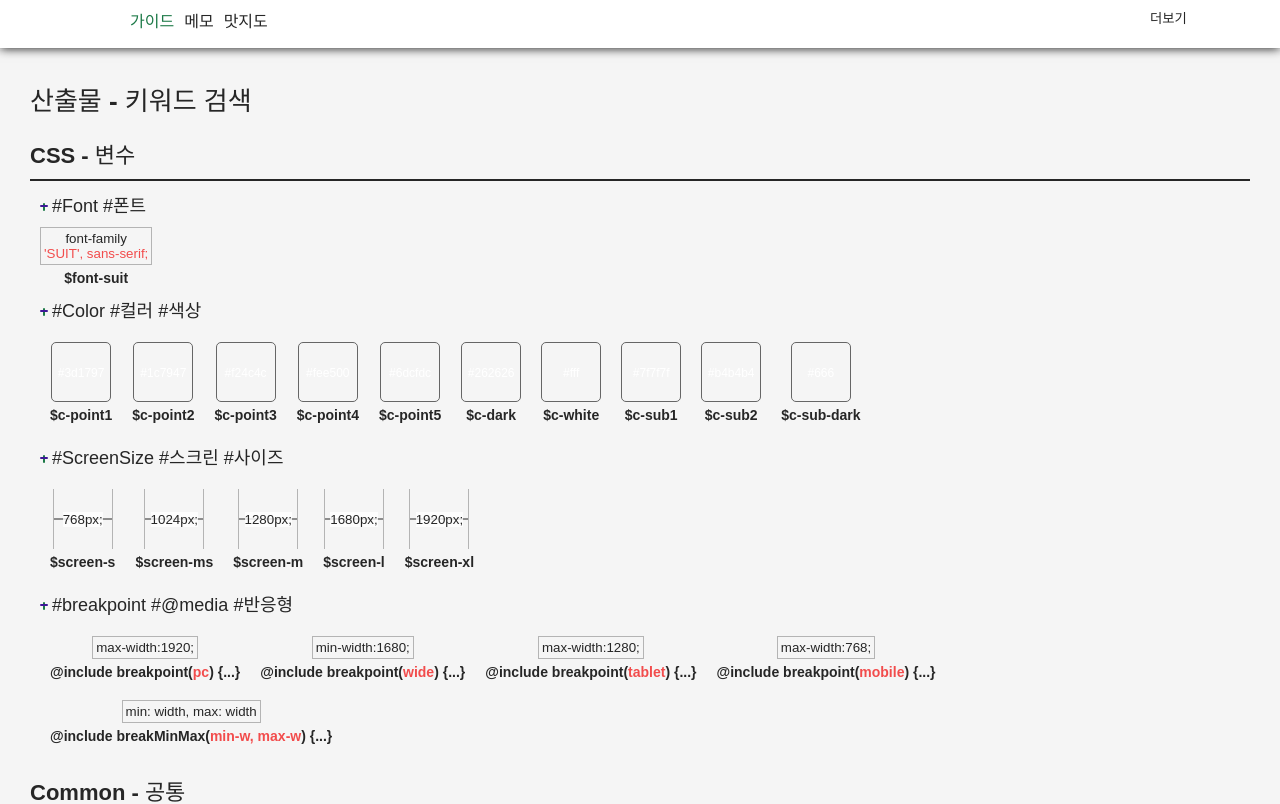
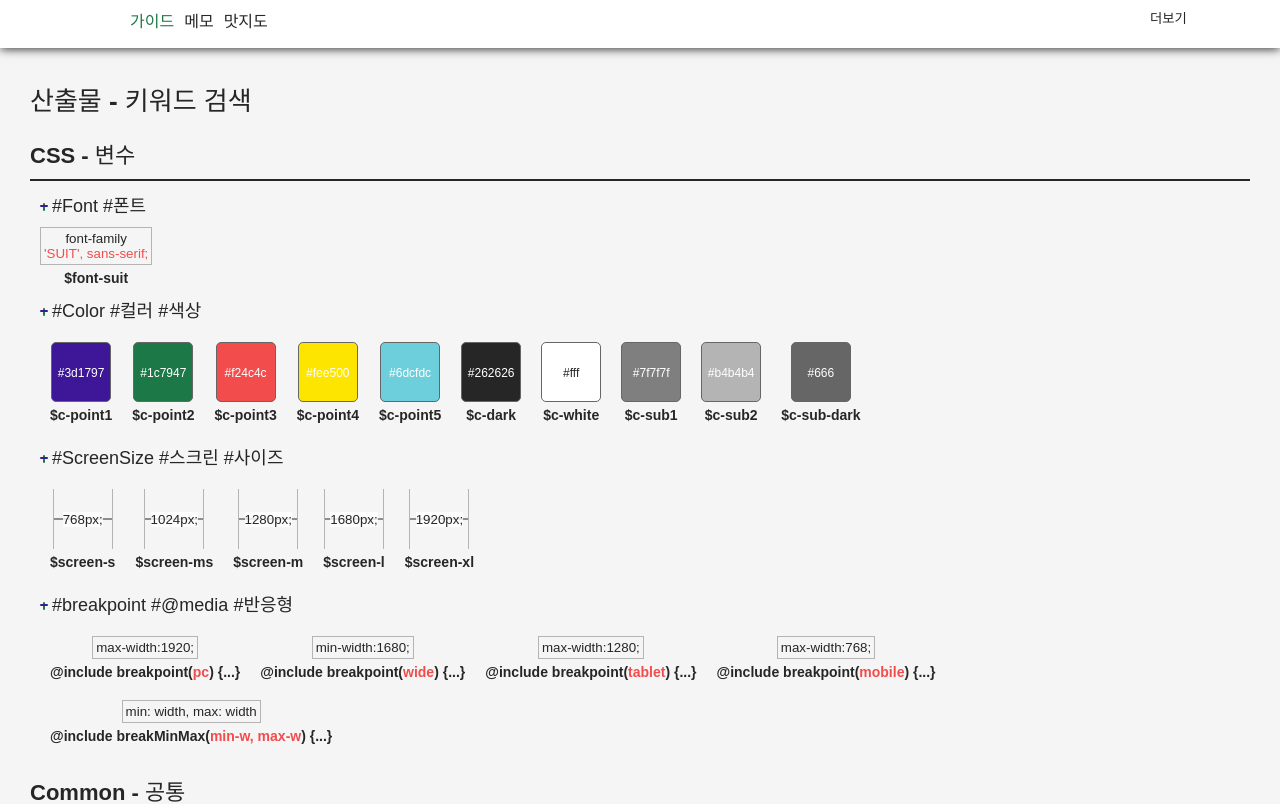
Before and after one commit to TH91-Github/vue-study, a Vue app: page /guide in a window 1280 px wide. Shown: the top 804 px of the page. Built offline with nearby package versions, Linux system fonts and the light colour scheme; a web font is replaced by a local one.

Commit message:
230131 css 변수에 맞게 명 수정

```diff
--- a/src/components/guide/GuideList.vue
+++ b/src/components/guide/GuideList.vue
@@ -335,37 +335,37 @@ export default {
       border-radius:5px;
       border:1px solid $c-sub-dark;
       text-align:center;
-      &.point-color1{
+      &.c-point1{
         background:$c-point1;
       }
-      &.point-color2{
+      &.c-point2{
         background:$c-point2;
       }
-      &.point-color3{
+      &.c-point3{
         background:$c-point3;
       }
-      &.point-color4{
+      &.c-point4{
         background:$c-point4;
       }
-      &.point-color5{
+      &.c-point5{
         background:$c-point5;
       }
-      &.color-dark {
+      &.c-dark {
         background : $c-dark;
       }
-      &.color-white {
+      &.c-white {
         background : $c-white;
         .codes{
           color: $c-dark;
         }
       }
-      &.sub-color1 {
+      &.c-sub1 {
         background: $c-sub1;
       }
-      &.sub-color2 {
+      &.c-sub2 {
         background: $c-sub2;
       }
-      &.sub-dark {
+      &.c-sub-dark {
         background: $c-sub-dark;
       }
       .codes {
```
